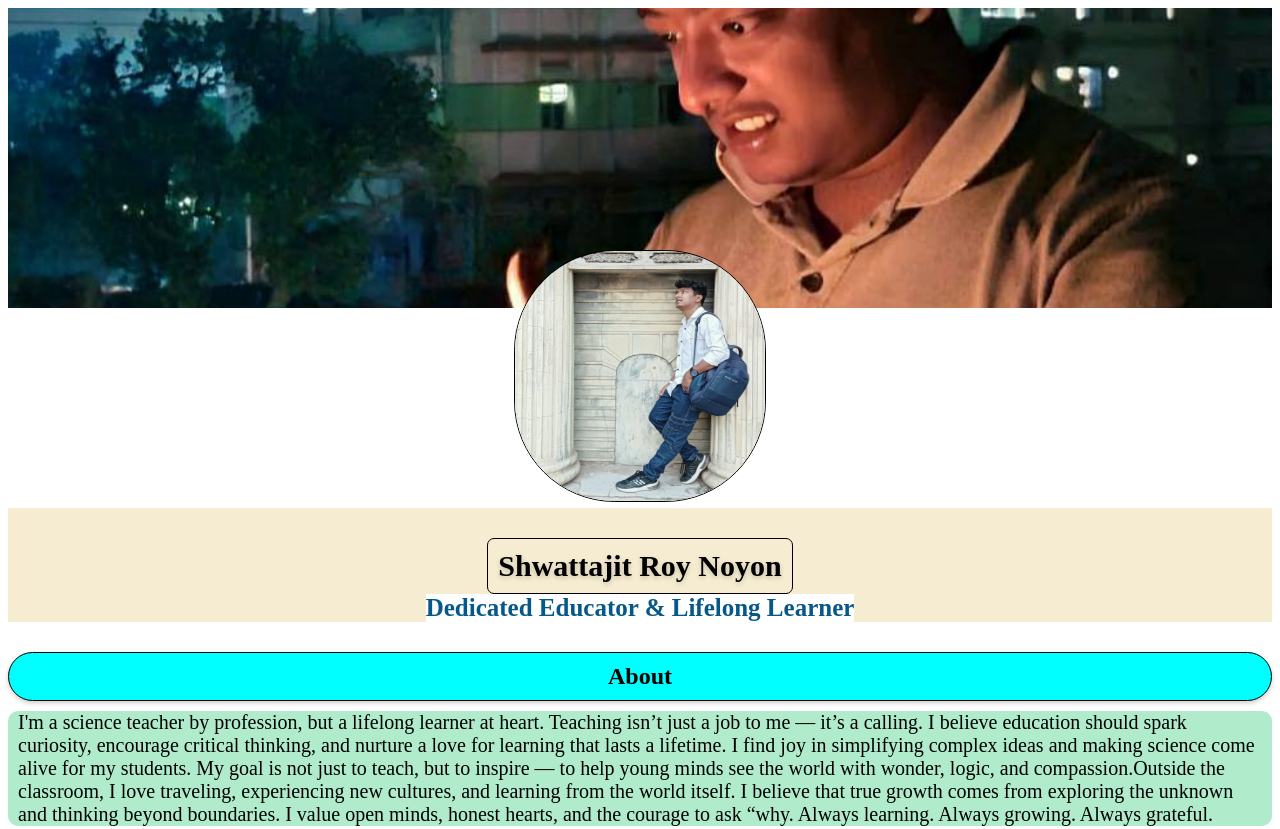
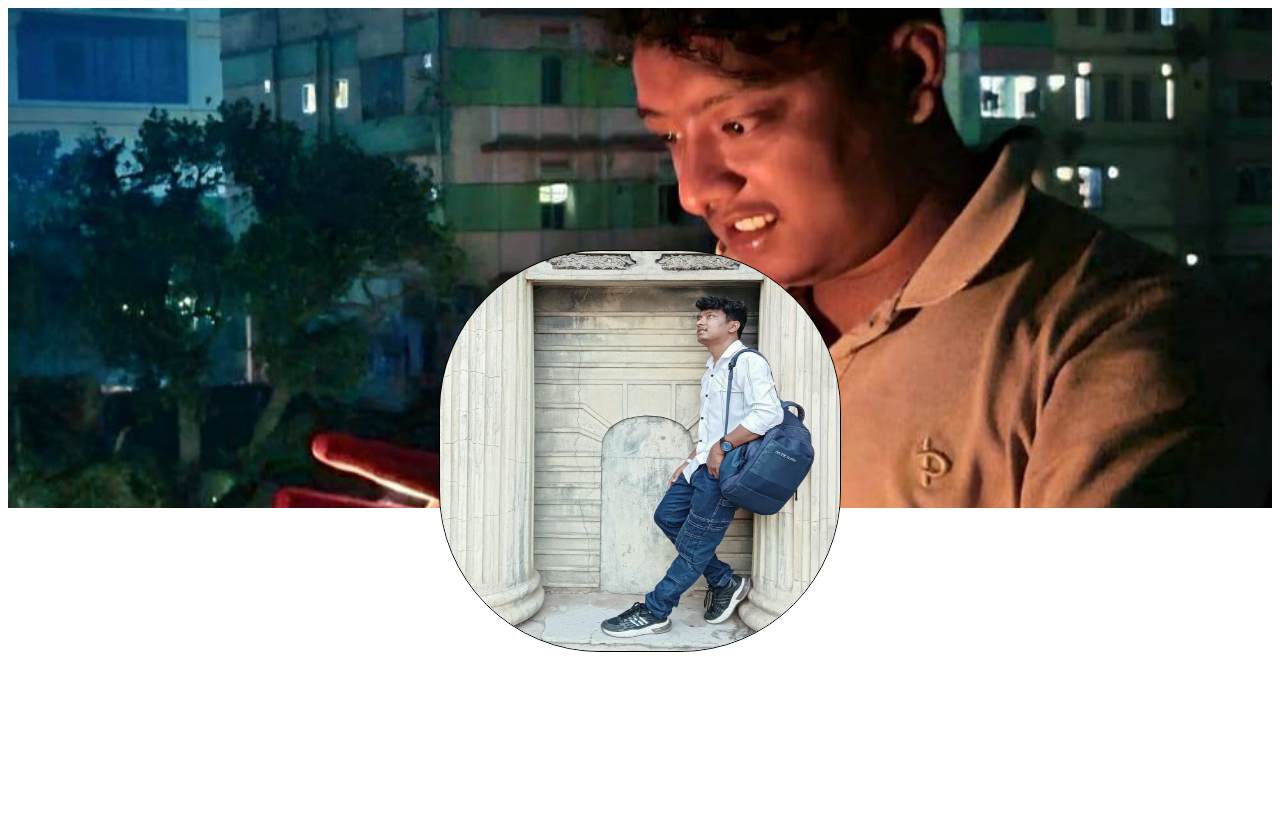
Before and after one commit to jubayer0011/noyon, a plain HTML site: page index.html in a window 1280 px wide. Shown: the top 829 px of the page. Drawn offline with Linux system fonts and the light colour scheme.

Commit message:
index.html

```diff
--- a/index.html
+++ b/index.html
@@ -18,7 +18,7 @@
     border-radius: 7px;
     background-color: #f5ecd1;
     color: black;
-    font-size: 30px;
+    font-size: 60px;
     border: 1px solid black;
     text-align: center;
     font-weight: bold;
@@ -28,9 +28,9 @@
   }
 
   .cover-container{
-    height: 300px;
+    height: 500px;
     width: 100%;
-    margin-bottom: 200px;
+    margin-bottom: 400px;
 
   }
 
@@ -43,8 +43,8 @@
   }
 
   .profile-photo{
-    height: 250px;
-    width: 250px;
+    height: 400px;
+    width: 400px;
     border-radius: 40%;
     border: 1px solid black;
     position: absolute;
@@ -74,7 +74,7 @@
 
    .album-image{
     height: 100%;
-    width: 8000px;
+    width: 800px;
     object-fit: cover;
     border: 1px solid lime;
     border-radius: 10px;
@@ -102,6 +102,7 @@
     border: 2px solid black;
     padding: 5;
     margin: 3;
+    font-size: 30px;
    }
 </style>
 
```
